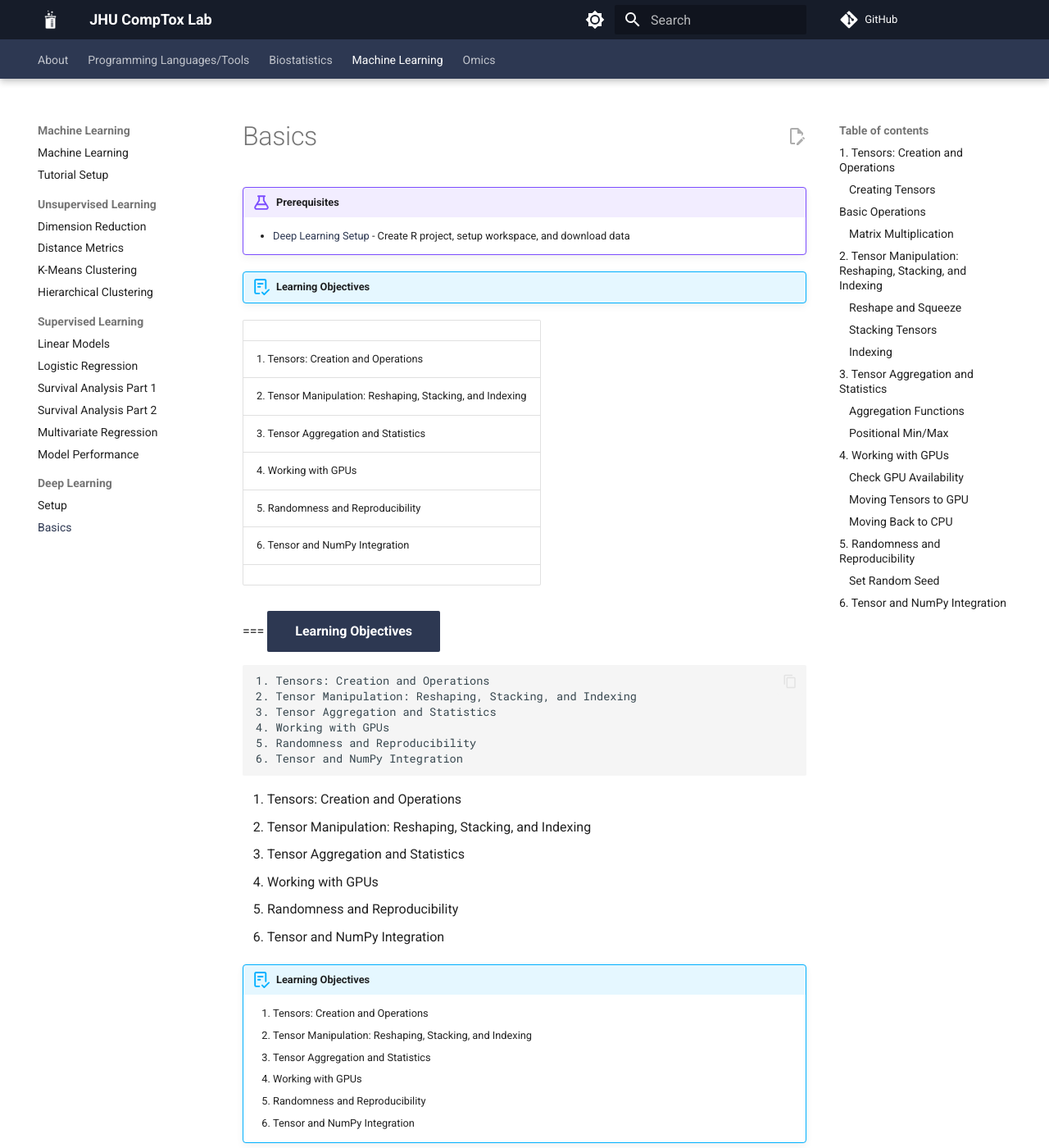
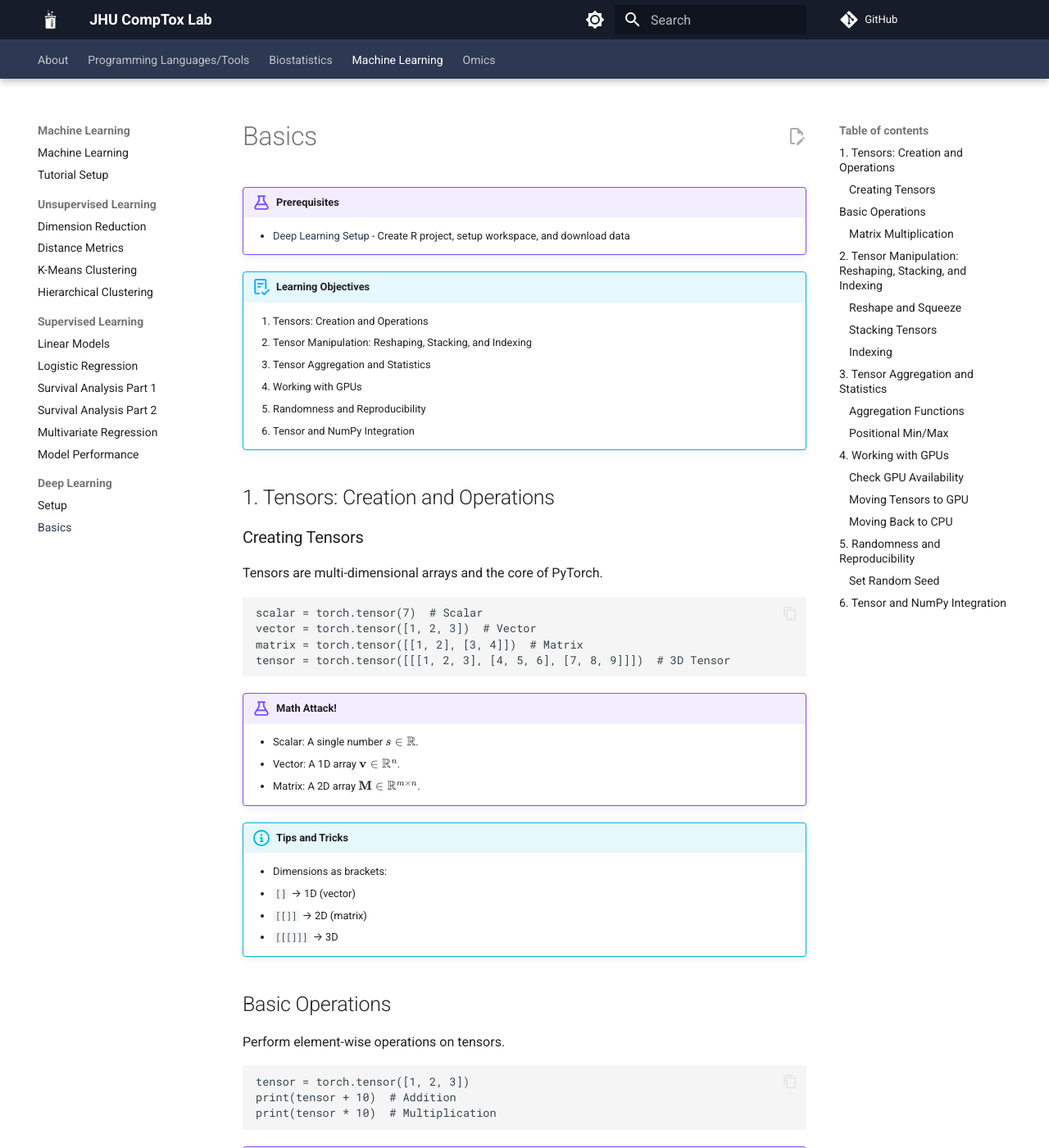
Before and after one commit to comp-tox-jhu/CompToxLab, an MkDocs documentation site: the page built from docs/machine_learning/deep_learning/01_basics.md, in a window 1280 px wide and 1400 px high. Shown: the whole window at 82% size. Built offline with MkDocs 1.6.1 and Material for MkDocs 9.7.7, drawn with Linux system fonts in a browser that asks for light colours; comment, search, counter and statistics services are not loaded.

Commit message:
Update 01_basics.md

```diff
--- a/docs/machine_learning/deep_learning/01_basics.md
+++ b/docs/machine_learning/deep_learning/01_basics.md
@@ -1,35 +1,6 @@
 
 !!! example "Prerequisites"
     - [Deep Learning Setup](./00_setup.md) - Create R project, setup workspace, and download data
-
-!!! abstract "Learning Objectives"
-
-||
-| - |
-|1. Tensors: Creation and Operations|
-|2. Tensor Manipulation: Reshaping, Stacking, and Indexing|
-|3. Tensor Aggregation and Statistics|
-|4. Working with GPUs|
-|5. Randomness and Reproducibility|
-|6. Tensor and NumPy Integration|
-||
-
-
-=== [Learning Objectives](#){ .md-button .md-button--primary }
-
-    1. Tensors: Creation and Operations
-    2. Tensor Manipulation: Reshaping, Stacking, and Indexing
-    3. Tensor Aggregation and Statistics
-    4. Working with GPUs
-    5. Randomness and Reproducibility
-    6. Tensor and NumPy Integration
-
-1. Tensors: Creation and Operations
-2. Tensor Manipulation: Reshaping, Stacking, and Indexing
-3. Tensor Aggregation and Statistics
-4. Working with GPUs
-5. Randomness and Reproducibility
-6. Tensor and NumPy Integration
 
 !!! abstract "Learning Objectives"
     1. Tensors: Creation and Operations
```
